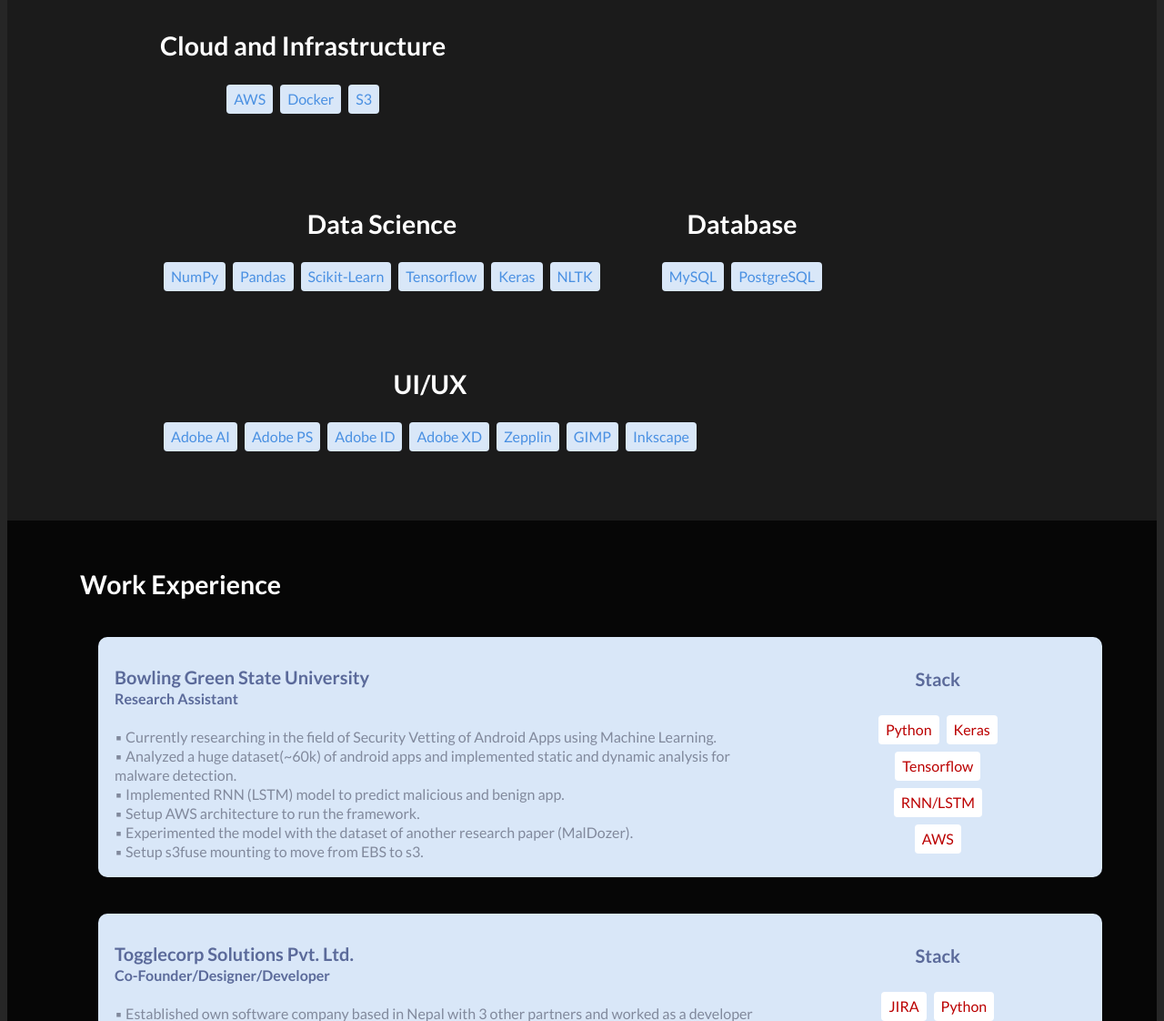
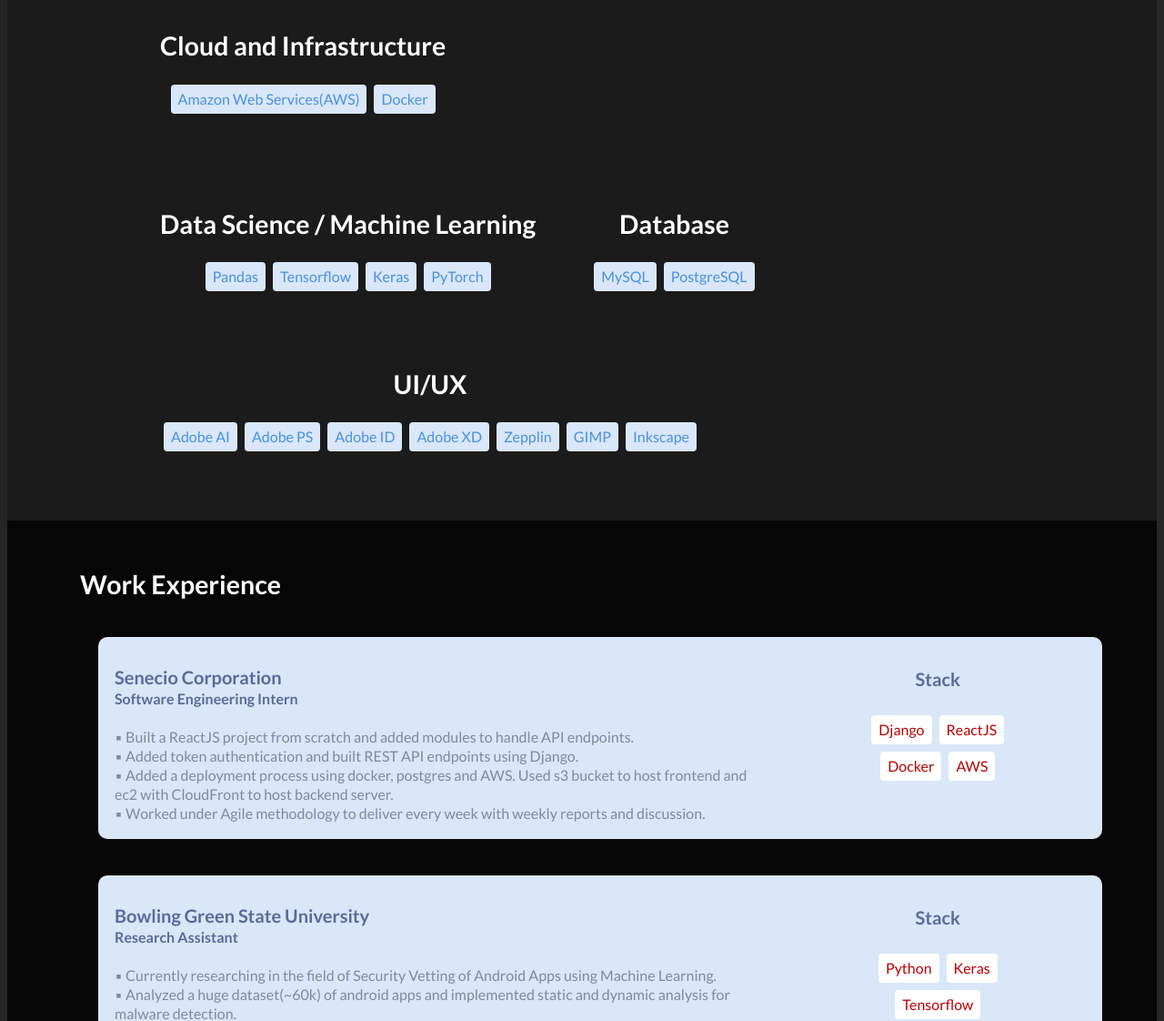
Before and after one commit to pprabesh/pprabesh.github.io, a plain HTML site: page index.html in a window 1280 px wide. Shown: the part 1043-2165 px from the top of the page at 91% size. Drawn offline with nearby package versions, Linux system fonts and the light colour scheme.

Commit message:
Update details

```diff
--- a/index.html
+++ b/index.html
@@ -63,23 +63,20 @@
                     <div class="list-section">
                         <h2>Cloud and Infrastructure</h2>
                         <div class="tags">
-                            <span>AWS</span>
+                            <span>Amazon Web Services(AWS)</span>
                             <span>Docker</span>
-                            <span>S3</span>
                         </div>
                     </div>
 
                 </div>
                 <div class="sections">
                     <div class="list-section">
-                        <h2>Data Science</h2>
+                        <h2>Data Science / Machine Learning</h2>
                         <div class="tags">
-                            <span>NumPy</span>
                             <span>Pandas</span>
-                            <span>Scikit-Learn</span>
                             <span>Tensorflow</span>
                             <span>Keras</span>
-                            <span>NLTK</span>
+                            <span>PyTorch</span>
                         </div>
                     </div>
                     <div class="list-section">
@@ -108,6 +105,31 @@
 
         <div class="cards">
             <h2>Work Experience</h2>
+            <div class="card">
+                <div class="skill-meta">
+                    <h3>Senecio Corporation</h3>
+                    <h4>Software Engineering Intern</h4>
+                    <span>
+                        <br>
+                        ▪ Built a ReactJS project from scratch and added modules to handle API endpoints.
+                        <br>
+                        ▪ Added token authentication and built REST API endpoints using Django.
+                        <br>
+                        ▪ Added a deployment process using docker, postgres and AWS. Used s3 bucket to host frontend and ec2 with CloudFront to host backend server.
+                        <br>
+                        ▪ Worked under Agile methodology to deliver every week with weekly reports and discussion.
+                    </span>
+                </div>
+                <div class="stack">
+                    <h3>Stack</h3>
+                    <div class="tags">
+                        <span>Django</span>
+                        <span>ReactJS</span>
+                        <span>Docker</span>
+                        <span>AWS</span>
+                    </div>
+                </div>
+            </div>
             <div class="card">
                 <div class="skill-meta">
                     <h3>Bowling Green State University</h3>
```
